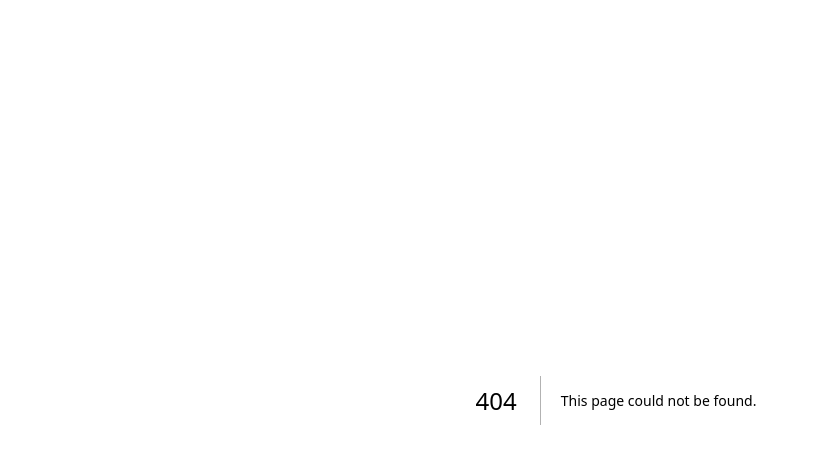
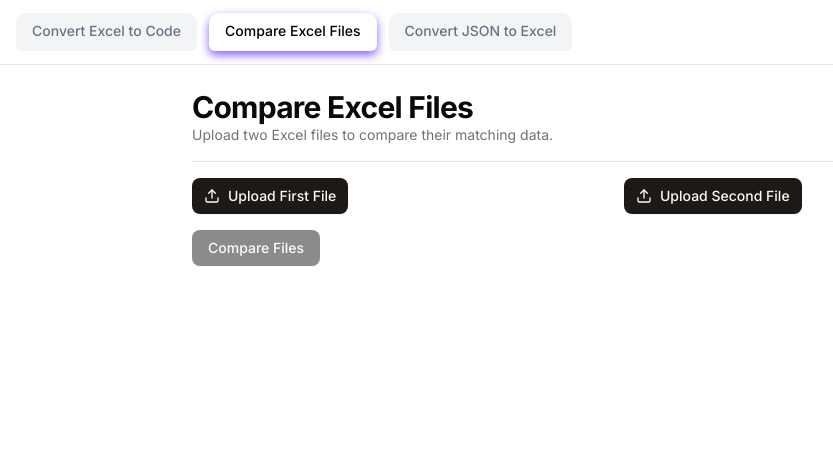
Before and after one commit to kabirfaisal1/xlxconvertcompare, a Next.js app: page /excelComparison in a window 1280 px wide. Before the commit this address had no page. Shown: the top 464 px of the page, without its empty margins (24-857 px from the left). Built offline with nearby package versions, Linux system fonts and the light colour scheme.

Commit message:
working code

```diff
--- /dev/null
+++ b/app/(dashboard)/(routes)/excelComparison/page.jsx
@@ -0,0 +1,162 @@
+"use client";
+
+import { useState, useRef } from "react";
+import * as XLSX from "xlsx";
+import { Upload } from "lucide-react";
+import { Button } from "@/components/ui/button";
+import { Separator } from "@/components/ui/separator";
+import Heading from "@/components/ui/heading";
+import
+  {
+    Table,
+    TableHead,
+    TableRow,
+    TableHeader,
+    TableBody,
+    TableCell,
+  } from "@/components/ui/table";
+
+export default function ExcelComparison ()
+{
+  const [fileOneData, setFileOneData] = useState( [] );
+  const [fileTwoData, setFileTwoData] = useState( [] );
+  const [matchingData, setMatchingData] = useState( [] );
+  const [headers, setHeaders] = useState( [] ); // Store headers separately
+  const [fileOneName, setFileOneName] = useState( "" );
+  const [fileTwoName, setFileTwoName] = useState( "" );
+
+  const fileInputRefOne = useRef( null );
+  const fileInputRefTwo = useRef( null );
+
+  /** ✅ Async function to handle file upload */
+  const handleFileUpload = async ( event, setFileData, setFileName ) =>
+  {
+    const file = event.target.files[0];
+    if ( !file ) return;
+    setFileName( file.name );
+
+    const reader = new FileReader();
+
+    reader.readAsBinaryString( file );
+    reader.onload = async ( e ) =>
+    {
+      try
+      {
+        const binaryStr = e.target.result;
+        const workbook = XLSX.read( binaryStr, { type: "binary" } );
+        const sheet = workbook.Sheets[workbook.SheetNames[0]];
+        const jsonData = XLSX.utils.sheet_to_json( sheet, { header: 1 } );
+
+        if ( jsonData.length > 1 )
+        {
+          const extractedHeaders = jsonData[0].map( ( header ) => header.toString().trim() ); // Ensure headers are strings
+          setHeaders( extractedHeaders ); // Store headers globally
+
+          const dataRows = jsonData.slice( 1 ).map( ( row ) =>
+          {
+            const rowData = {};
+            extractedHeaders.forEach( ( key, i ) =>
+            {
+              rowData[key] = row[i] !== undefined ? row[i] : "N/A";
+            } );
+            return rowData;
+          } );
+
+          setFileData( dataRows );
+        } else
+        {
+          setHeaders( [] ); // Reset headers if no data is found
+          setFileData( [] );
+        }
+      } catch ( error )
+      {
+        console.error( "Error processing file:", error );
+      }
+    };
+  };
+
+  /** ✅ Async function to compare files */
+  const compareFiles = async () =>
+  {
+    if ( !fileOneData.length || !fileTwoData.length ) return;
+
+    const fileTwoSet = new Set( fileTwoData.map( JSON.stringify ) );
+    const matching = fileOneData.filter( ( item ) => fileTwoSet.has( JSON.stringify( item ) ) );
+
+    setMatchingData( matching );
+  };
+
+  return (
+    <div className="p-6 max-w-4xl mx-auto">
+      <Heading title="Compare Excel Files" description="Upload two Excel files to compare their matching data." />
+      <Separator className="my-4" />
+
+      <div className="grid grid-cols-2 gap-4">
+        <div>
+          <Button onClick={() => fileInputRefOne.current?.click()}>
+            <Upload /> {fileOneName || "Upload First File"}
+          </Button>
+          <input
+            ref={fileInputRefOne}
+            type="file"
+            accept=".xls,.xlsx"
+            onChange={( e ) => handleFileUpload( e, setFileOneData, setFileOneName )}
+            hidden
+          />
+        </div>
+        <div>
+          <Button onClick={() => fileInputRefTwo.current?.click()}>
+            <Upload /> {fileTwoName || "Upload Second File"}
+          </Button>
+          <input
+            ref={fileInputRefTwo}
+            type="file"
+            accept=".xls,.xlsx"
+            onChange={( e ) => handleFileUpload( e, setFileTwoData, setFileTwoName )}
+            hidden
+          />
+        </div>
+      </div>
+
+      <Button className="mt-4" onClick={compareFiles} disabled={!fileOneData.length || !fileTwoData.length}>
+        Compare Files
+      </Button>
+
+      {matchingData.length > 0 && headers.length > 0 && (
+        <div className="mt-6">
+          <h2 className="text-xl font-semibold">Matching Data</h2>
+          <TableComponent data={matchingData} headers={headers} />
+        </div>
+      )}
+    </div>
+  );
+}
+
+/** ✅ Ensures table structure is correct */
+function TableComponent ( { data, headers } )
+{
+  if ( !data.length ) return <p className="text-gray-500">No matching data found.</p>;
+
+  return (
+    <Table>
+      {/* ✅ Ensure <thead> is a direct child of <table> */}
+      <TableHeader>
+        <TableRow>
+          {headers.map( ( header, index ) => (
+            <TableHead key={index}>{header}</TableHead> // ✅ Correct placement
+          ) )}
+        </TableRow>
+      </TableHeader>
+
+      <TableBody>
+        {data.map( ( row, index ) => (
+          <TableRow key={index}>
+            {headers.map( ( key, i ) => (
+              <TableCell key={i}>{row[key] !== undefined ? row[key] : "N/A"}</TableCell>
+            ) )}
+          </TableRow>
+        ) )}
+      </TableBody>
+    </Table>
+  );
+}
--- a/app/(dashboard)/(routes)/jsonConverter/page.jsx
+++ b/app/(dashboard)/(routes)/jsonConverter/page.jsx
@@ -20,7 +20,6 @@ export default function JsonToExcel ()
   const [tableLoaded, setTableLoaded] = useState( false );
   const [currentPage, setCurrentPage] = useState( 1 );
   const itemsPerPage = 15;
-
   const title = "Json File Uploader & Converter";
   const description = (
     <>
--- a/components/navigation-menu/main-nav.jsx
+++ b/components/navigation-menu/main-nav.jsx
@@ -19,16 +19,21 @@ export function MainNav ( { className, ...props } )
   const [activeLabel, setActiveLabel] = useState( "Convert and Compare Excel" );
 
   /**
-   * Navigation routes for the application
+   * Navigation routes for the application excelComparison
    */
   const routes = [
     {
-      href: `/excelConverter`,
+      href: "/excelConverter",
       label: "Convert Excel to Code",
       id: "excel_converter",
     },
     {
-      href: `/jsonConverter`,
+      href: "/excelComparison",
+      label: "Compare Excel Files",
+      id: "excel_comparison",
+    },
+    {
+      href: "/jsonConverter",
       label: "Convert JSON to Excel",
       id: "json_converter",
     },
--- /dev/null
+++ b/components/ui/resizable.jsx
@@ -0,0 +1,53 @@
+"use client"
+
+import * as React from "react"
+import { GripVerticalIcon } from "lucide-react"
+import * as ResizablePrimitive from "react-resizable-panels"
+
+import { cn } from "@/lib/utils"
+
+function ResizablePanelGroup({
+  className,
+  ...props
+}) {
+  return (
+    (<ResizablePrimitive.PanelGroup
+      data-slot="resizable-panel-group"
+      className={cn(
+        "flex h-full w-full data-[panel-group-direction=vertical]:flex-col",
+        className
+      )}
+      {...props} />)
+  );
+}
+
+function ResizablePanel({
+  ...props
+}) {
+  return <ResizablePrimitive.Panel data-slot="resizable-panel" {...props} />;
+}
+
+function ResizableHandle({
+  withHandle,
+  className,
+  ...props
+}) {
+  return (
+    (<ResizablePrimitive.PanelResizeHandle
+      data-slot="resizable-handle"
+      className={cn(
+        "bg-border focus-visible:ring-ring relative flex w-px items-center justify-center after:absolute after:inset-y-0 after:left-1/2 after:w-1 after:-translate-x-1/2 focus-visible:ring-1 focus-visible:ring-offset-1 focus-visible:outline-hidden data-[panel-group-direction=vertical]:h-px data-[panel-group-direction=vertical]:w-full data-[panel-group-direction=vertical]:after:left-0 data-[panel-group-direction=vertical]:after:h-1 data-[panel-group-direction=vertical]:after:w-full data-[panel-group-direction=vertical]:after:-translate-y-1/2 data-[panel-group-direction=vertical]:after:translate-x-0 [&[data-panel-group-direction=vertical]>div]:rotate-90",
+        className
+      )}
+      {...props}>
+      {withHandle && (
+        <div
+          className="bg-border z-10 flex h-4 w-3 items-center justify-center rounded-xs border">
+          <GripVerticalIcon className="size-2.5" />
+        </div>
+      )}
+    </ResizablePrimitive.PanelResizeHandle>)
+  );
+}
+
+export { ResizablePanelGroup, ResizablePanel, ResizableHandle }
--- a/package.json
+++ b/package.json
@@ -25,6 +25,7 @@
     "react": "^19.0.0",
     "react-dom": "^19.0.0",
     "react-hook-form": "^7.54.2",
+    "react-resizable-panels": "^2.1.7",
     "react-toastify": "^11.0.5",
     "tailwind-merge": "^3.0.2",
     "tailwindcss-animate": "^1.0.7",
```
Also changed, not shown: 1 other file (tests, documents, lock files or other folders).
